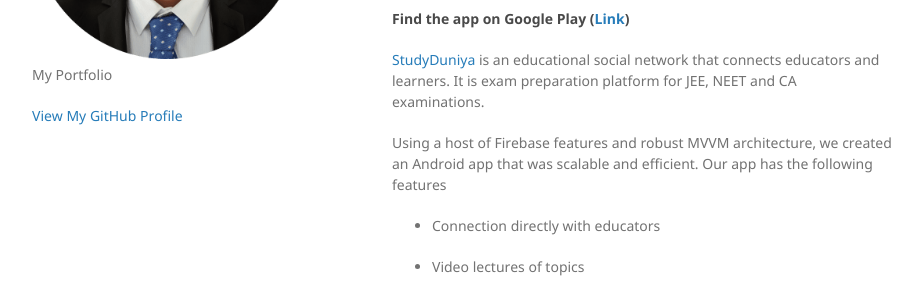
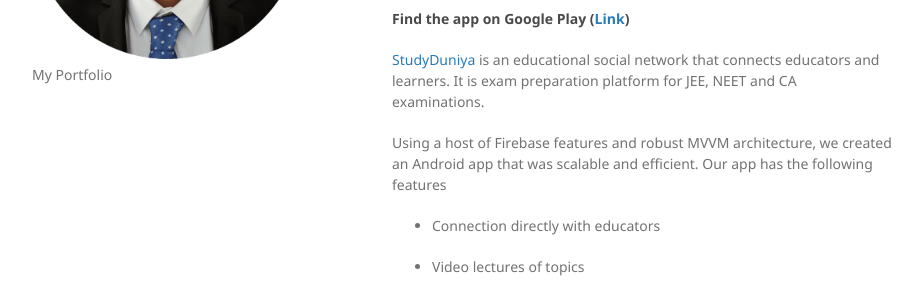
Before and after one commit to bennyhawk/bennyhawk.github.io, a Jekyll site: the page built from index.md, in a window 1280 px wide and 1236 px high. Shown: the part 320-620 px from the top of the window, without its empty margins (178-1101 px from the left). Built offline with Jekyll 4.4.1, drawn with Linux system fonts in a browser that asks for light colours; our own code applies the rules of GitHub Pages for plain Markdown files.

Commit message:
Update default.html

```diff
--- a/_layouts/default.html
+++ b/_layouts/default.html
@@ -22,13 +22,13 @@
 
         <p>{{ site.description | default: site.github.project_tagline }}</p>
 
-        {% if site.github.is_project_page %}
-        <p class="view"><a href="{{ site.github.repository_url }}">View the Project on GitHub <small>{{ site.github.repository_nwo }}</small></a></p>
-        {% endif %}
 
-        {% if site.github.is_user_page %}
-        <p class="view"><a href="{{ site.github.owner_url }}">View My GitHub Profile</a></p>
-        {% endif %}
+
+
+        <p class="view"><a href="{{ site.github.owner_url }}"><svg height="30" width="30">
+  <path d="M352 0H160A160 160 0 0 0 0 160v192a160 160 0 0 0 160 160h192a160 160 0 0 0 160-160V160A160 160 0 0 0 352 0zm112 352c0 61.8-50.2 112-112 112H160c-61.8 0-112-50.2-112-112V160C48 98.2 98.2 48 160 48h192c61.8 0 112 50.2 112 112v192z"/><path d="M256 128a128 128 0 1 0 0 256 128 128 0 0 0 0-256zm0 208a80.1 80.1 0 0 1 0-160 80 80 0 0 1 0 160z"/><circle cx="393.6" cy="118.4" r="17.1"/>
+          </a></p>
+
 
         {% if site.show_downloads %}
         <ul class="downloads">
```
